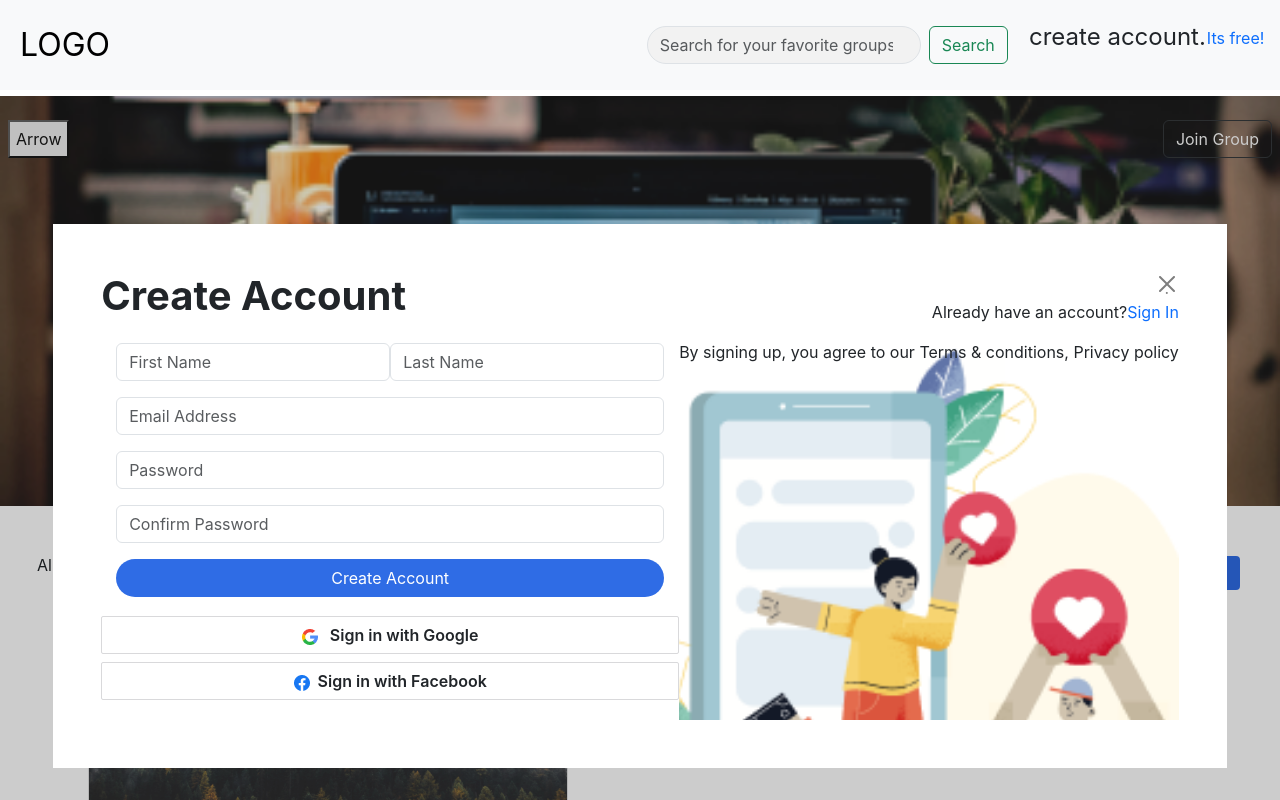
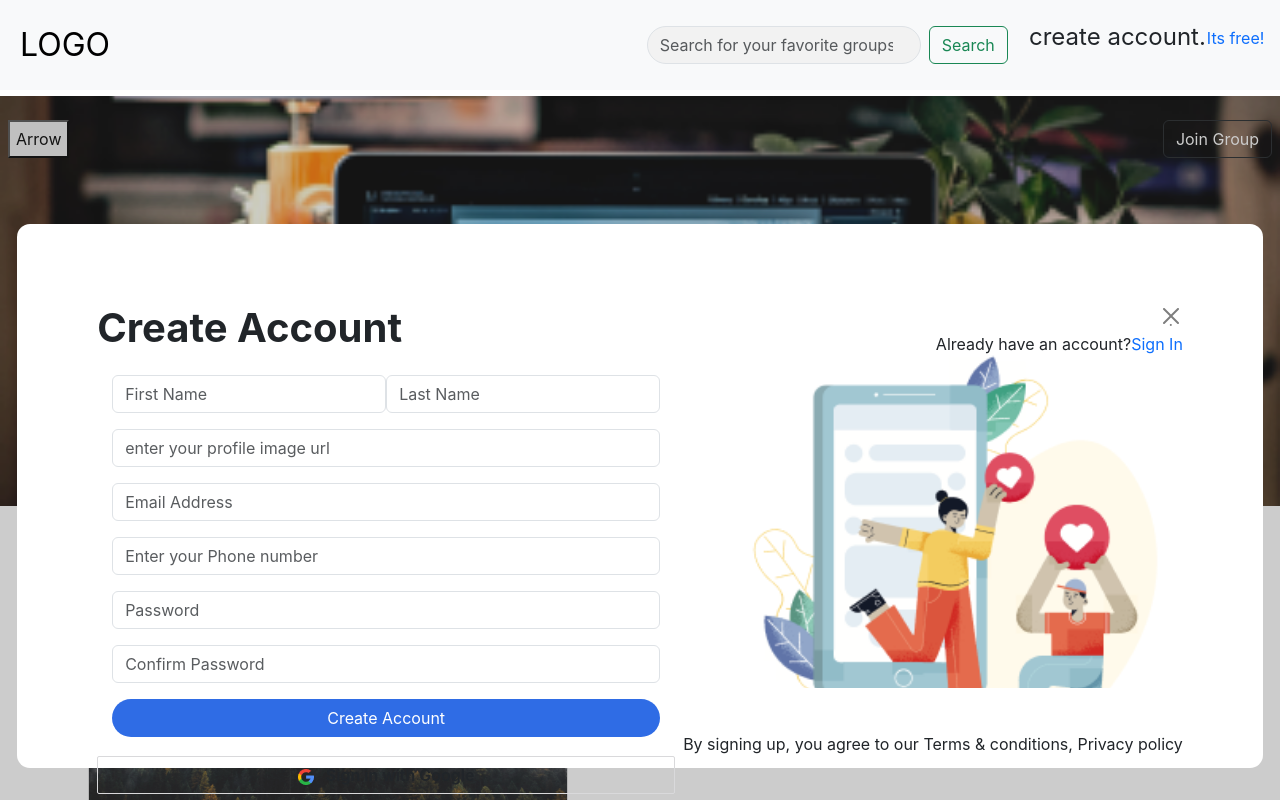
Before and after one commit to muskan2532150/Convin, a React (Create React App) app: page /sign in a window 1280 px wide. Both pictures are taken after a click on the button "Its free!". Shown: the top 800 px of the page. Built offline with nearby package versions, Linux system fonts and the light colour scheme.

Commit message:
Update css style for signup page

```diff
--- a/src/Component/SignPage.js
+++ b/src/Component/SignPage.js
@@ -73,7 +73,7 @@ const SignPage = () => {
               />
             </div>
 
-            {/* <div className="mb-3">
+            <div className="mb-3">
             <input
               type="text"
               name="profile_pic"
@@ -83,7 +83,7 @@ const SignPage = () => {
               value={state.profile_pic}
               onChange={handleChange}
             />
-          </div> */}
+          </div>
 
             <div className="mb-3">
               <input
@@ -97,7 +97,7 @@ const SignPage = () => {
               />
             </div>
 
-            {/* <div className="mb-3">
+            <div className="mb-3">
             <input
               type="tel"
               name="phone_number"
@@ -111,7 +111,7 @@ const SignPage = () => {
               id="phone"
               onChange={handleChange}
             />
-          </div> */}
+          </div>
 
             <div className="mb-3">
               <input
@@ -169,7 +169,7 @@ const SignPage = () => {
             Already have an account?
             <a href="." className="text-decoration-none">Sign In</a>
           </p>
-          <p>By signing up, you agree to our Terms & conditions, Privacy policy</p>
+          <p className='d-flex align-items-end ps-2 h-100'>By signing up, you agree to our Terms & conditions, Privacy policy</p>
         </div>
       </div>
     </section>
--- a/src/assets/SignPage.css
+++ b/src/assets/SignPage.css
@@ -9,8 +9,10 @@ z-index: 1;
 
 .sign {
     margin: 8rem auto;
-    padding: 3rem;
+    padding: 5rem;
     background-color: #fff;
+    width: max-content;
+    border-radius: 13px;
   }
 
   .sign-orange {
@@ -35,6 +37,11 @@ border-radius: 2px;
   .cbg{
     background-image: url('./images/signpage.png');
     background-repeat: no-repeat;
-    background-position: -149px 30px;
-    background-size: 150%;
+    background-position: 30px 20px;
+    background-size: 100%;
   }
+
+  @media (max-width: 785px) {
+
+
+  }
```
